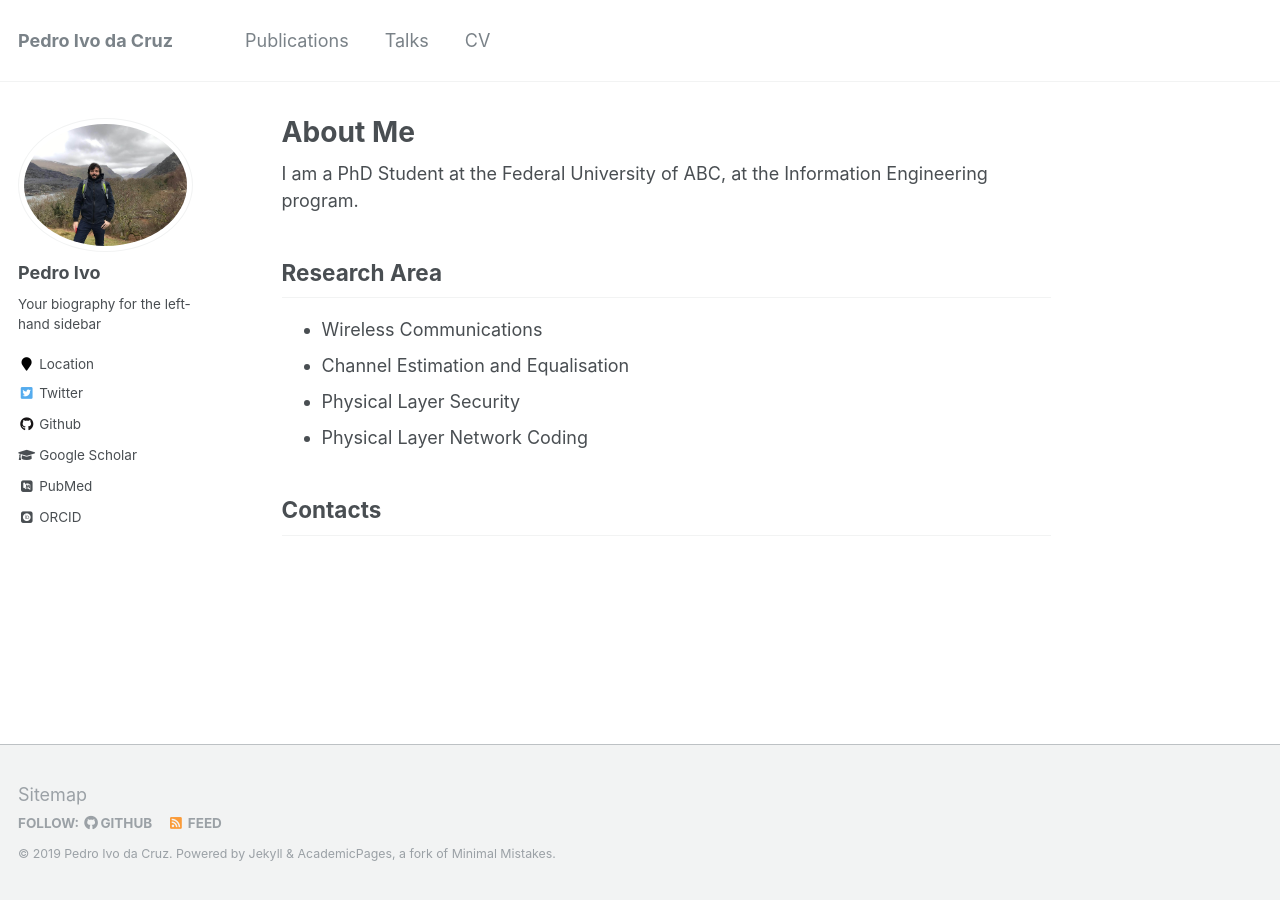
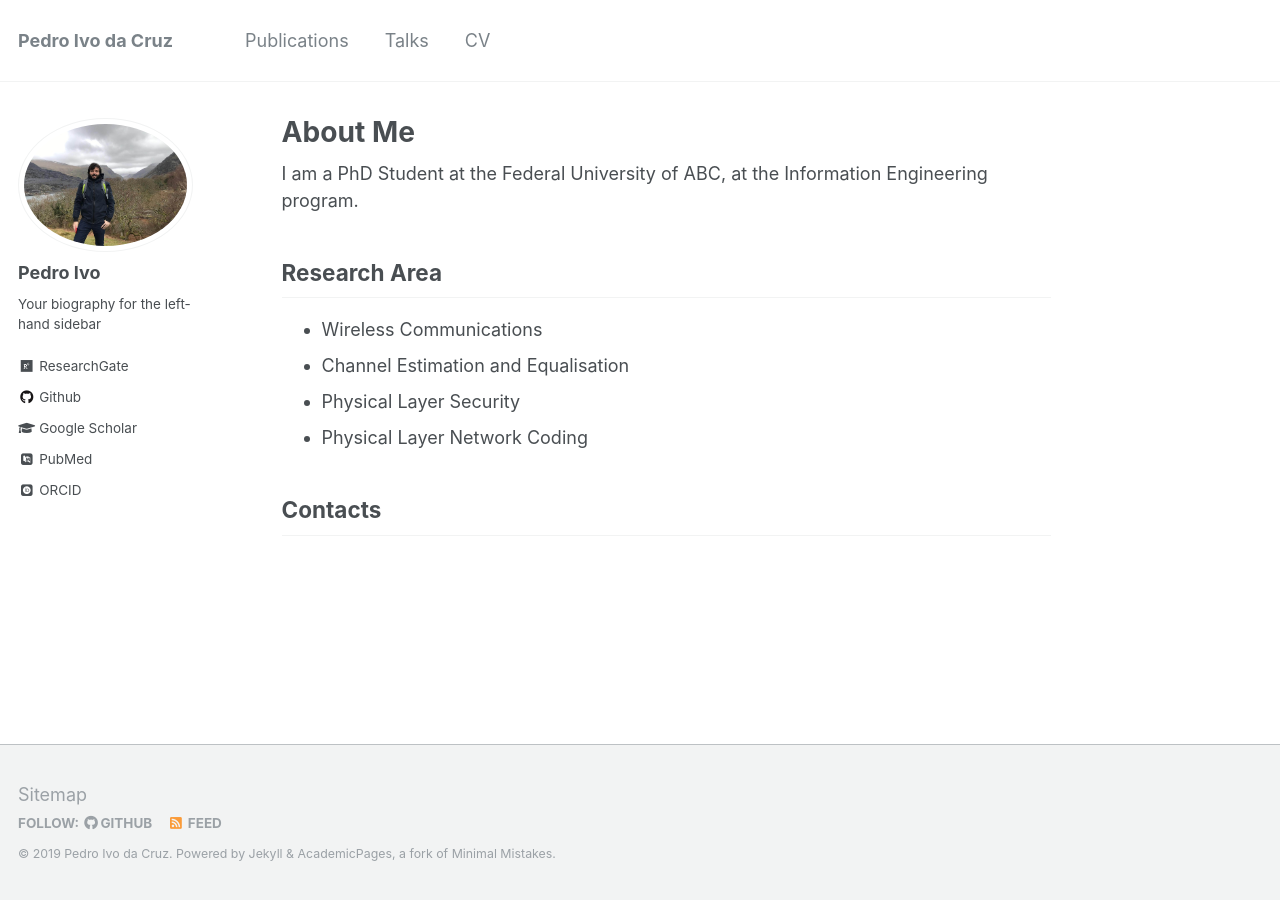
Before and after one commit to pedroidc/pedroidc.github.io, a Jekyll site: the page built from _pages/about.md, in a window 1280 px wide. Built offline with Jekyll 4.4.1, drawn with Linux system fonts in a browser that asks for light colours; some web fonts are replaced; some of the changed lines change nothing that is shown.

Commit message:
Adding information to the left-hand sidebar

```diff
--- a/_config.yml
+++ b/_config.yml
@@ -83,12 +83,12 @@
   name             : "Pedro Ivo"
   avatar           : "pedro-bio-photo-1.jpg"
   bio              : "Your biography for the left-hand sidebar"
-  location         : "Location"
+  location         : # "Location"
   employer         :
   pubmed           : "https://www.ncbi.nlm.nih.gov/pubmed/?term=john+snow"
-  googlescholar    : "http://yourfullgooglescholarurl.com"
+  googlescholar    : "https://scholar.google.com.br/citations?user=m8KLKZoAAAAJ&hl=pt-BR"
   email            :
-  researchgate     :  # example: "https://www.researchgate.net/profile/yourprofile"
+  researchgate     :  "https://www.researchgate.net/profile/Pedro_Cruz24"
   uri              :
   bitbucket        :
   codepen          :
@@ -103,13 +103,13 @@
   impactstory      : #"https://profiles.impactstory.org/u/xxxx-xxxx-xxxx-xxxx"
   lastfm           :
   linkedin         :
-  orcid            : "http://orcid.org/yourorcidurl"
+  orcid            : "https://orcid.org/0000-0002-0797-4487"
   pinterest        :
   soundcloud       :
   stackoverflow    : # http://stackoverflow.com/users/123456/username
   steam            :
   tumblr           :
-  twitter          : "replacethistwitterhandle"
+  twitter          : # "replacethistwitterhandle"
   vine             :
   weibo            :
   xing             :
```
